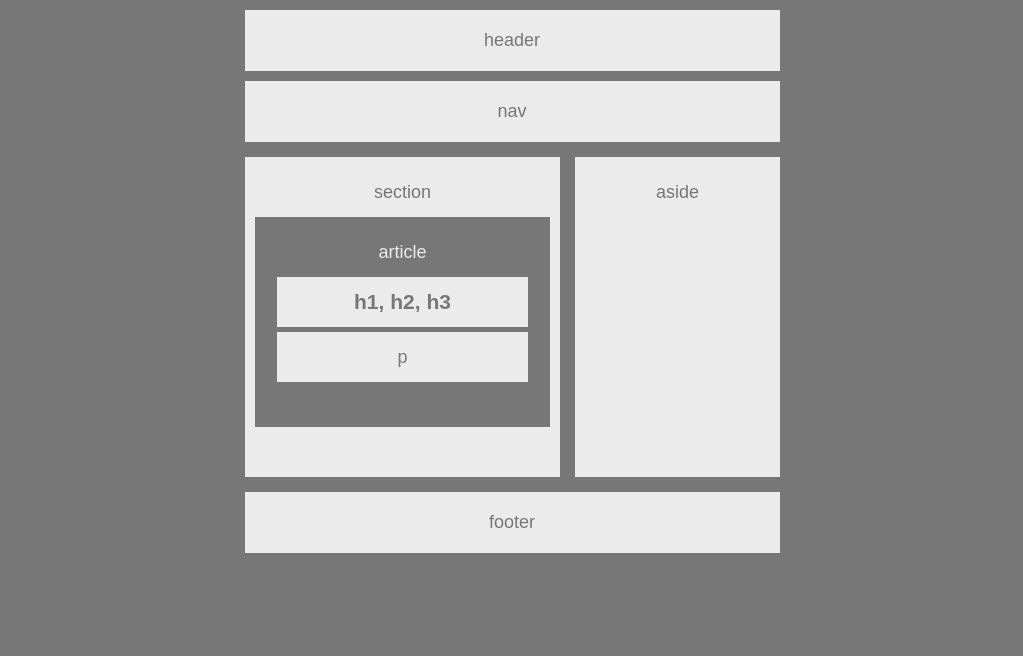
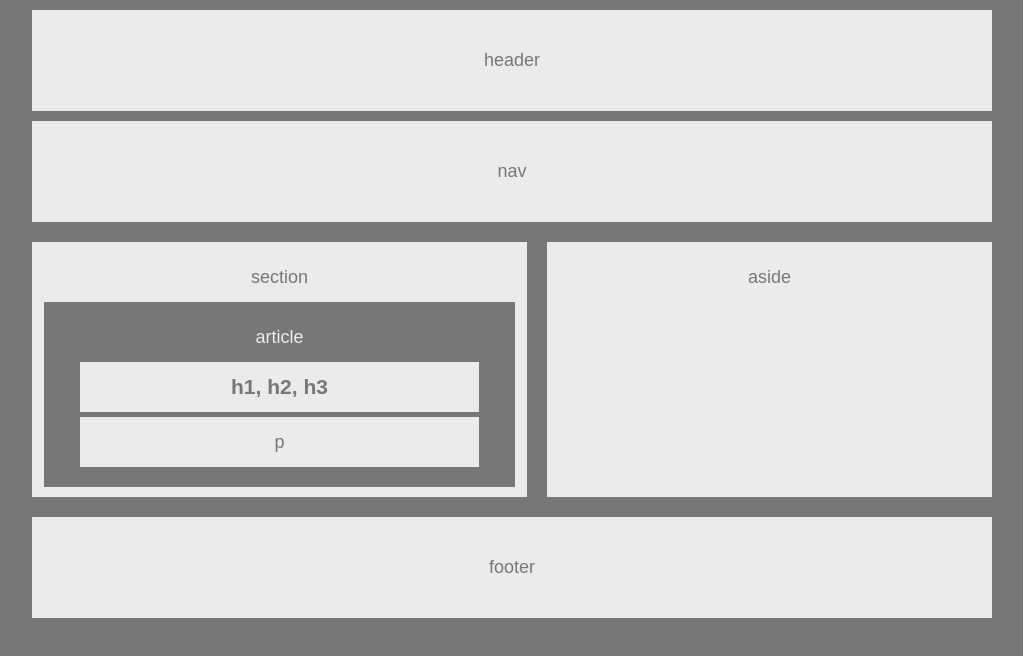
Before and after one commit to charliemayer3/HW-Wireframe, a plain HTML site: page index.html in a window 1280 px wide. Shown: the whole page, without its empty margins (128-1151 px from the left). Drawn offline with Linux system fonts and the light colour scheme.

Commit message:
push to be turned in

```diff
--- a/index.html
+++ b/index.html
@@ -28,9 +28,11 @@
 		</section>
 	</div>
 
-	<aside>
-		aside
-	</aside>
+	<div class="aside">
+		<aside>
+			aside
+		</aside>
+	</div>
 
 	<footer>
 		footer
--- a/style.css
+++ b/style.css
@@ -1,3 +1,7 @@
+* {
+	box-sizing: border-box;
+}
+
 body {
 	background-color:#777;
 	max-width: 960px;
@@ -7,12 +11,11 @@ body {
 
 header {
 	background-color:#ebebeb;
-	width: 495px;
-	padding: 20px;
+	width: 960px;
+	padding: 40px;
 	text-align: center;
 	margin: 0 auto;
-	margin-top: 10px;
-	margin-bottom: 10px;
+	margin: 10px 0px 10px 0px;
 	font-family: 'Arial', 'Helvetica Neue', Helvetica, sans-serif;
 	font-size: 18px;
 	color:#777;
@@ -20,8 +23,8 @@ header {
 
 nav {
 	background-color:#ebebeb;
-	width: 495px;
-	padding: 20px;
+	width: 960px;
+	padding: 40px;
 	text-align: center;
 	margin: 0 auto;
 	margin-top: 10px;
@@ -31,28 +34,25 @@ nav {
 }
 
 .container {
-	width: 295px;
-	height: 300px;
+	width: 495px;
 	float: left;
 	background-color:#ebebeb;
-	padding: 10px;
-	margin-bottom: 15px;
-	margin-left: 213px;
-	margin-right: 15px;
+	padding: 10px 0px 10px 0px;
+	margin: 20px 20px 20px 0px;
 	text-align: center;
-	margin-top: 15px;
 	font-family: 'Arial', 'Helvetica Neue', Helvetica, sans-serif;
 	font-size: 18px;
 	color:#777;
 	line-height: 50px;
+	overflow: auto;
 }
 
 article {
-	padding-top: 10px;
-	border-top: 20px;
+	padding: 10px 0px 20px 0px;
 	background-color:#777;
 	color:#ebebeb;
-	height: 200px;
+	width: 95%;
+	margin: 0 auto;
 }
 
 h1 {
@@ -70,16 +70,14 @@ p {
 	margin: 0 auto;
 }
 
-aside {
-	float:left;
+.aside {
+	width: 445px;
+	height: 255px;
+	float: left;
 	background-color:#ebebeb;
-	width: 185px;
-	height: 300px;
-	padding: 10px;
-	margin: 20px;
+	padding: 10px 0px 10px 0px;
+	margin: 20px 0px 20px 0px;
 	text-align: center;
-	margin: 0 auto;
-	margin-top: 15px;
 	font-family: 'Arial', 'Helvetica Neue', Helvetica, sans-serif;
 	font-size: 18px;
 	color:#777;
@@ -89,13 +87,13 @@ aside {
 footer {
 	clear: both;
 	background-color:#ebebeb;
-	width: 495px;
-	padding: 20px;
+	width: 960px;
+	padding: 40px;
 	text-align: center;
 	margin: 0 auto;
-	margin-top: 10px;
-	margin-bottom: 10px;
+	margin-top: 20px;
 	font-family: 'Arial', 'Helvetica Neue', Helvetica, sans-serif;
 	font-size: 18px;
 	color:#777;
+	overflow: auto;
 }
```
